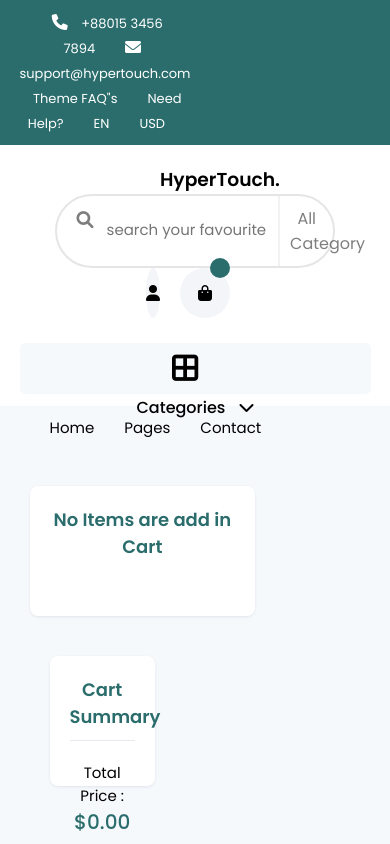
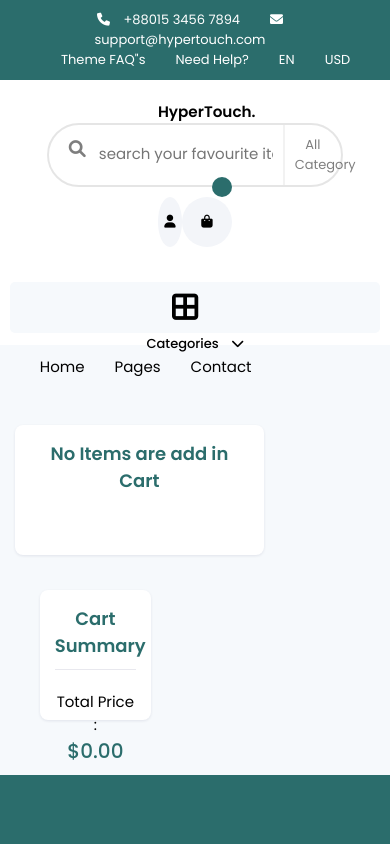
Before and after one commit to arifurrahmansajid/HyperTouch, a React (Create React App) app: page /cart in a window 390 px wide. Shown: the top 844 px of the page. Built offline with nearby package versions, Linux system fonts and the light colour scheme.

Commit message:
Update App.css

```diff
--- a/src/App.css
+++ b/src/App.css
@@ -8,6 +8,7 @@
 
 html {
   scroll-behavior: smooth;
+  font-size: 16px;
 }
 
 body {
@@ -294,8 +295,57 @@ button {
   grid-gap: 10px;
 }
 
-/* Mobile View */
+/* For larger desktops */
+@media (max-width: 1200px) {
+  .grid {
+    grid-template-columns: repeat(4, 1fr);
+  }
+}
+
+/* For tablets */
+@media (max-width: 992px) {
+  html {
+    font-size: 15px;
+  }
+
+  .grid {
+    grid-template-columns: repeat(3, 1fr);
+    grid-gap: 20px;
+  }
+
+  .grid2 {
+    grid-template-columns: repeat(2, 1fr);
+  }
+
+  .contentWidth {
+    width: 100%;
+  }
+
+  .category {
+    width: 100%;
+    height: auto;
+    margin-bottom: 20px;
+  }
+
+  .btn-primary {
+    padding: 12px 30px;
+  }
+
+  .top {
+    margin-top: 60px;
+  }
+
+  .mtop {
+    margin-top: 30px;
+  }
+}
+
+/* For mobile devices */
 @media (max-width: 768px) {
+  html {
+    font-size: 14px;
+  }
+
   .d_flex, .c_flex {
     flex-direction: column;
     text-align: center;
@@ -303,6 +353,7 @@ button {
 
   .grid {
     grid-template-columns: repeat(2, 1fr);
+    grid-gap: 15px;
   }
 
   .grid2 {
@@ -317,4 +368,76 @@ button {
   .btn-primary {
     padding: 10px 20px;
   }
+
+  .row {
+    width: 100%;
+  }
+
+  .icon-circle {
+    margin: 10px auto;
+  }
+
+  .heading .heading-left h2 {
+    font-size: 22px;
+  }
+
+  .control-btn .next,
+  .control-btn .prev {
+    width: 45px;
+    height: 45px;
+    line-height: 45px;
+  }
 }
+
+/* For smaller mobile devices */
+@media (max-width: 576px) {
+  html {
+    font-size: 13px;
+  }
+
+  .container {
+    max-width: 95%;
+  }
+
+  .grid {
+    grid-template-columns: repeat(1, 1fr);
+    grid-gap: 15px;
+  }
+
+  .product {
+    margin: 5px;
+    padding: 15px;
+  }
+
+  .product h3 {
+    font-size: 15px;
+  }
+
+  .heading .heading-left h2 {
+    font-size: 20px;
+  }
+
+  .heading .heading-left i {
+    font-size: 25px;
+  }
+
+  .control-btn .next,
+  .control-btn .prev {
+    width: 40px;
+    height: 40px;
+    line-height: 40px;
+  }
+
+  .btn-primary {
+    padding: 8px 15px;
+    font-size: 14px;
+  }
+
+  .top {
+    margin-top: 40px;
+  }
+
+  .mtop {
+    margin-top: 20px;
+  }
+}
```
